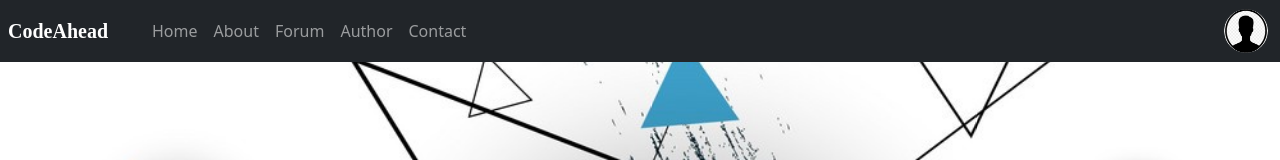
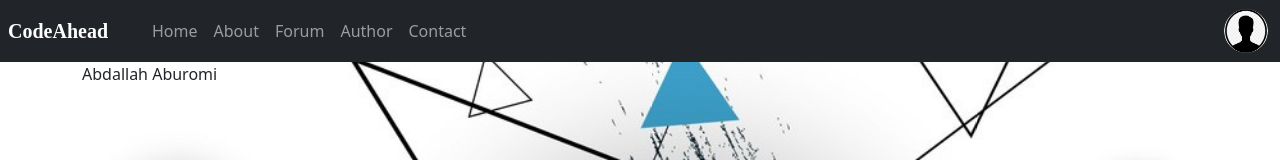
Before and after one commit to abdallah0100/codeAhead, a React (Create React App) app: page /author in a window 1280 px wide. Shown: the top 160 px of the page. Built offline with nearby package versions, Linux system fonts and the light colour scheme.

Commit message:
tweaks and warning fixes

```diff
--- a/src/components/Router.jsx
+++ b/src/components/Router.jsx
@@ -8,6 +8,7 @@ import Index from './forum/Index';
 import TopicPage from './forum/subtopics/TopicPage';
 import CreateThread from './forum/subtopics/thread/CreateThread';
 import ShowThread from './forum/subtopics/thread/ShowThread';
+import Author from './home/Author';
 
 function Router(){
 
@@ -15,12 +16,13 @@ function Router(){
 
     React.useEffect(()=>{
         updateAccess(localStorage.getItem("access_token") != null);
-    });
+    }, []);
 
     return(
         <BrowserRouter>
             <Routes>
                 <Route path='/' element={<Landing />} />
+                <Route path='/author' element={<Author />} />
                 <Route path='/account_recovery' element={access ? <Landing /> : <Recovery />}/>
                 <Route path='/profile' element={ access ? <ProfilePage /> : <AccessError /> } />
                 <Route path='/forum' element={<Index logged={access} />} />
--- a/src/components/footer/Footer.jsx
+++ b/src/components/footer/Footer.jsx
@@ -18,7 +18,7 @@ function Footer(){
                     </div>
             </Row>
             <hr />
-            <Row><p>© 2022 CodeAhead - <a href="#author">Abdallah Aburomi</a><br />Contact us: info@codeahead.com</p></Row>
+            <Row><p>© 2022 CodeAhead - <a href="/author">Abdallah Aburomi</a><br />Contact us: info@codeahead.com</p></Row>
         </Container>
     );
 }
--- a/src/components/forum/subtopics/SubTopic.jsx
+++ b/src/components/forum/subtopics/SubTopic.jsx
@@ -4,12 +4,12 @@ import { Row } from "react-bootstrap";
 import "./SubTopicDesign.css"
 
 
-function SubTopic(props){
+function SubTopic({catId}){
     const [subCats, updateSubCats] = React.useState([]);
 
     React.useEffect(()=>{
-        getSubCategories({catId: props.catId, updateSubs: updateSubCats});
-    }, []);
+        getSubCategories({catId: catId, updateSubs: updateSubCats});
+    }, [catId]);
 
     return (<>
             {subCats.map(sub=>
--- a/src/components/header/Header.jsx
+++ b/src/components/header/Header.jsx
@@ -13,7 +13,7 @@ function Header(){
                     <Nav.Link href='/#home'>Home</Nav.Link>
                     <Nav.Link href='/#about'>About</Nav.Link>
                     <Nav.Link href='/forum'>Forum</Nav.Link>
-                    <Nav.Link href='#author'>Author</Nav.Link>
+                    <Nav.Link href='/author'>Author</Nav.Link>
                     <Nav.Link href='/#contact'>Contact</Nav.Link>
                 </Nav>
                 <Profile />
--- /dev/null
+++ b/src/components/home/Author.jsx
@@ -0,0 +1,7 @@
+import { Container } from "react-bootstrap";
+
+function Author(){
+    return(<Container><p>Abdallah Aburomi</p></Container>);
+}
+
+export default Author;
```
